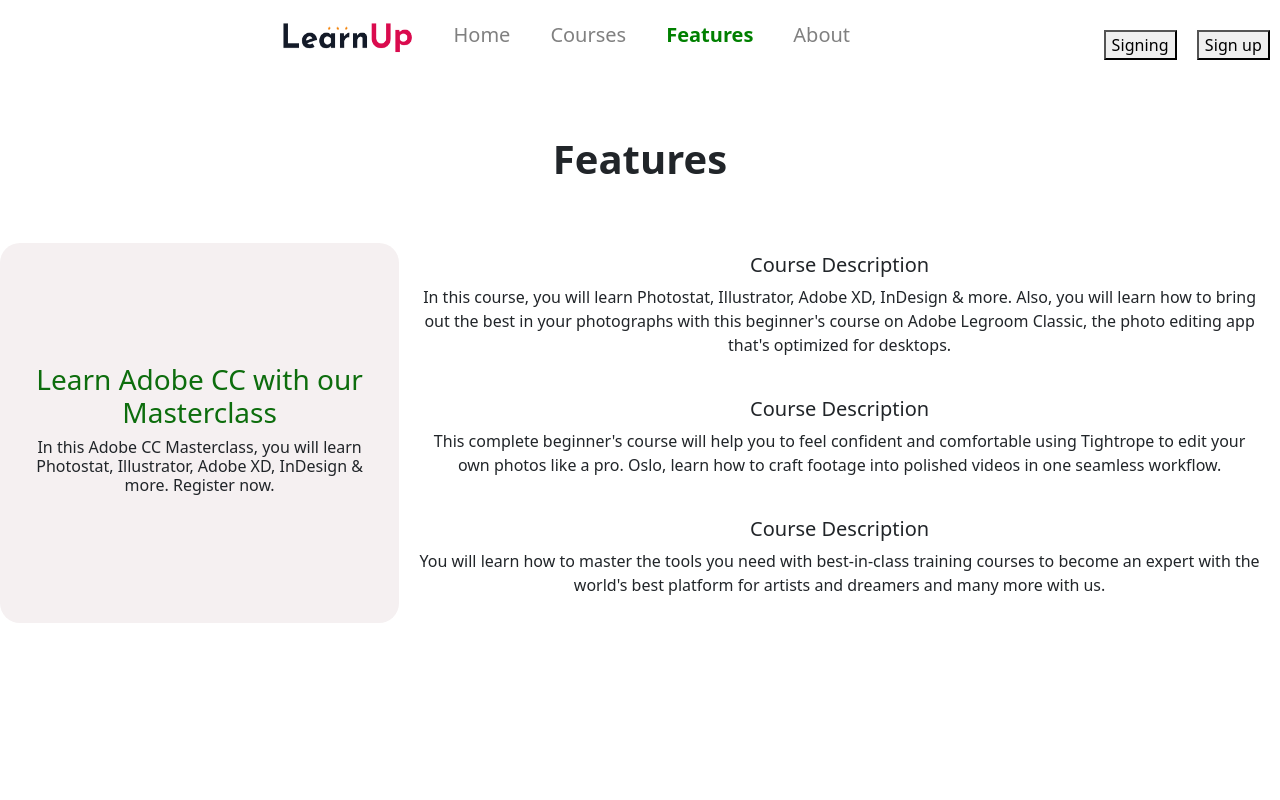
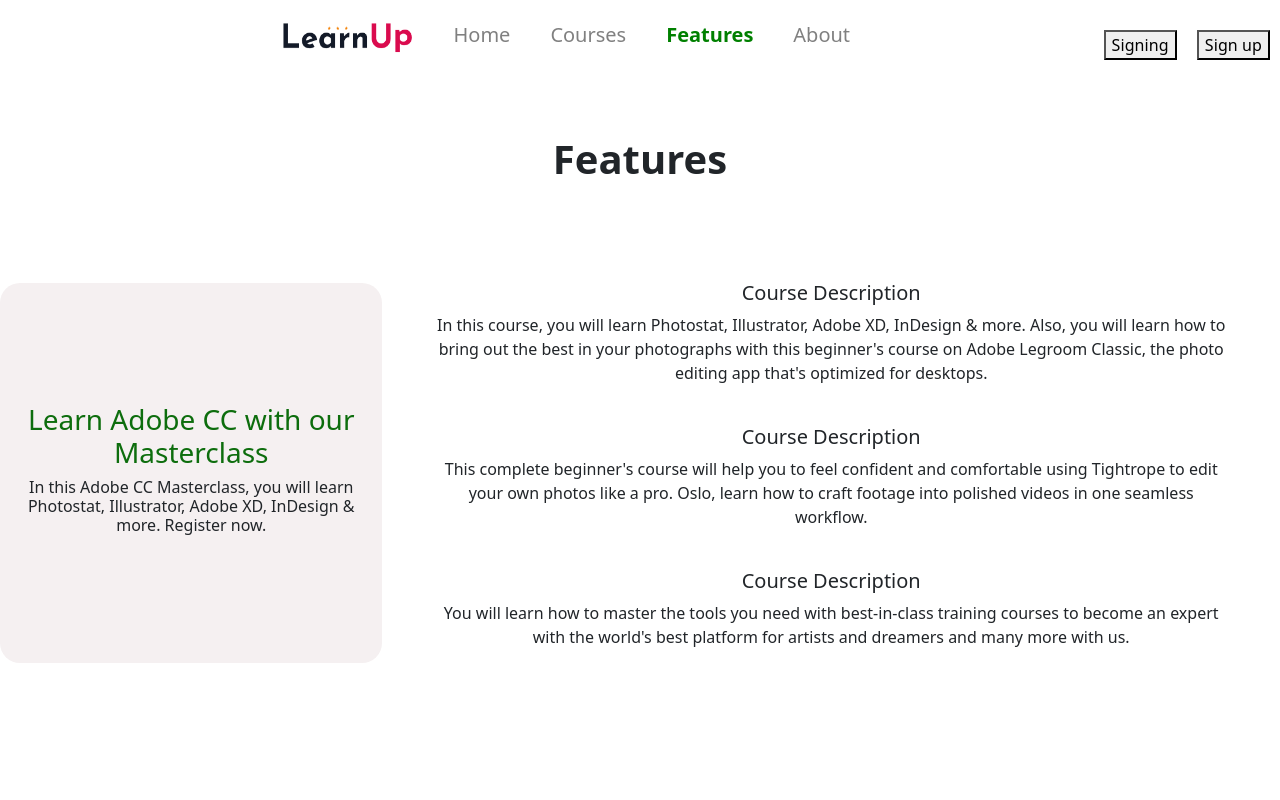
Before and after one commit to musasazib/learn-up, a React (Create React App) app: page /features in a window 1280 px wide. Shown: the top 800 px of the page. Built offline with nearby package versions, Linux system fonts and the light colour scheme; the HTML template or start-up script is replaced by a standard one.

Commit message:
Features Update

```diff
--- a/src/components/Features/Features.css
+++ b/src/components/Features/Features.css
@@ -1,23 +1,12 @@
-.feature-text{
-    display: flex;
-    align-items: center;
-    justify-content: center;
-}
 .header-text{
     padding: 120px 20px;
     background-color: rgb(245, 240, 241);
     border-radius: 20px;
 }
-.feature-text h3{
+.header-text h3{
     color: rgb(13, 109, 13);
 }
-.feature-detail{
-    padding: 20px;
-}
 .feature-review{
-    display: flex;
-    align-items: center;
-    justify-content: center;
     margin-top: 200px;
     background-color: rgb(231, 214, 235);
     padding: 50px;
--- a/src/components/Features/Features.js
+++ b/src/components/Features/Features.js
@@ -5,12 +5,12 @@
     return (
         <div>
             <h1 className="title">Features</h1>
-            <div className="feature-text">
+            <div className="d-flex align-items-center justify-content-center">
                 <div className="header-text">
                     <h3>Learn Adobe CC with our Masterclass</h3>
                     <h6>In this Adobe CC Masterclass, you will learn Photostat, Illustrator, Adobe XD, InDesign & more. Register now.</h6>
                 </div>
-                <div className="feature-detail">
+                <div className="p-5">
                     <h5>Course Description</h5>
                     <p>In this course, you will learn Photostat, Illustrator, Adobe XD, InDesign & more. Also, you will learn how to bring out the best in your photographs with this beginner's course on Adobe Legroom Classic, the photo editing app that's optimized for desktops.</p>
                     <br />
@@ -21,7 +21,7 @@
                     <p>You will learn how to master the tools you need with best-in-class training courses to become an expert with the world's best platform for artists and dreamers and many more with us.</p>
                 </div>
             </div>
-            <div className="feature-review">
+            <div className="feature-review d-flex align-items-center justify-content-center">
                 <div>
                     <h5>I love to learn new things and skills has help me a lot to learn more new things and new courses.</h5>
                     <br />
```
